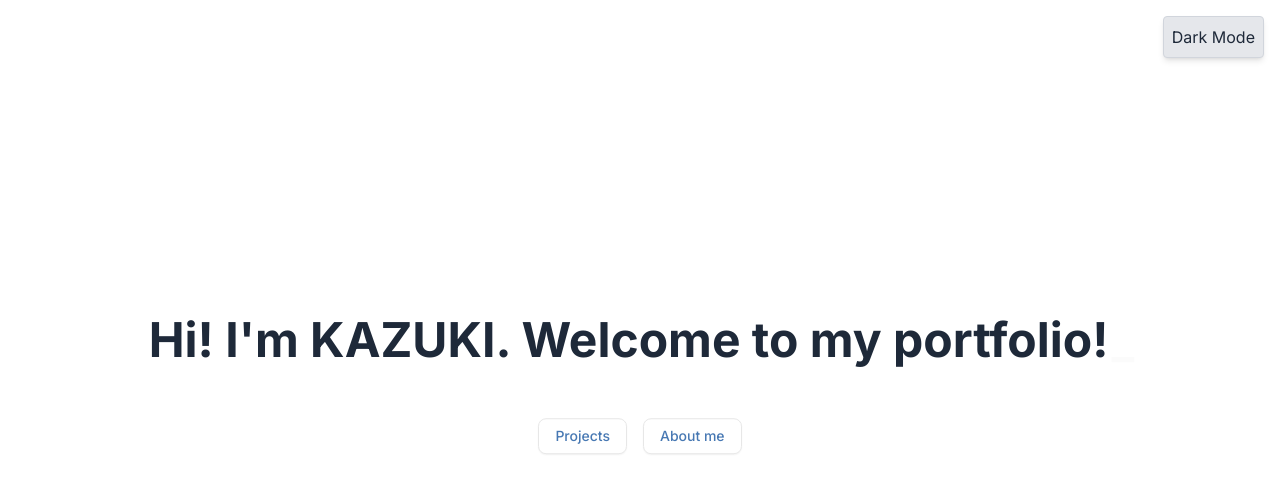
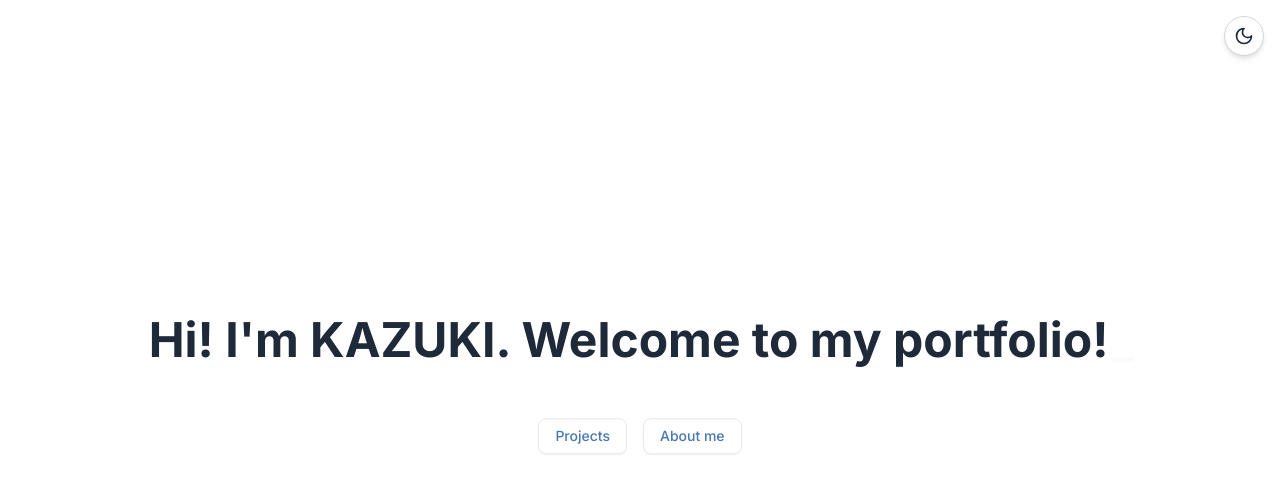
Before and after one commit to Mintostar/portfolio-app, a Next.js app: page / in a window 1280 px wide. Shown: the top 494 px of the page. Built offline with nearby package versions, Linux system fonts and the light colour scheme.

Commit message:
- ダークモード切り替えボタンのデザインを変更した

```diff
--- a/app/page.tsx
+++ b/app/page.tsx
@@ -6,6 +6,7 @@ import Link from "next/link";
 import { Button } from "@/components/ui/button";
 import { useEffect, useState } from "react";
 import { useDarkMode } from "@/lib/DarkModeContext";
+import { Moon, Sun } from "lucide-react";
 
 export default function Home() {
   const [showLinks, setShowLinks] = useState(false);
@@ -73,9 +74,15 @@ export default function Home() {
         {showToggle && (
           <button
             onClick={toggleDarkMode}
-            className="fixed top-4 right-4 p-2 bg-gray-200 dark:bg-gray-800 text-gray-800 dark:text-gray-200 border border-gray-300 dark:border-gray-600 rounded shadow-md hover:bg-gray-300 dark:hover:bg-gray-700 transition"
+            className={`fixed top-4 right-4 flex items-center justify-center w-10 h-10 text-gray-800 dark:text-gray-200 border border-gray-300 dark:border-gray-600 rounded-full shadow-md transition
+              ${isDarkMode ? 'bg-gray-200 hover:bg-gray-300 dark:bg-gray-800 dark:hover:bg-gray-700' : 'bg-white hover:bg-gray-200'}`}
+            aria-label="Toggle Dark Mode"
           >
-            {isDarkMode ? "Light Mode" : "Dark Mode"}
+            {isDarkMode ? (
+              <Sun className="w-5 h-5 text-yellow-400" />
+            ) : (
+              <Moon className="w-5 h-5" />
+            )}
           </button>
         )}
       </div>
```
